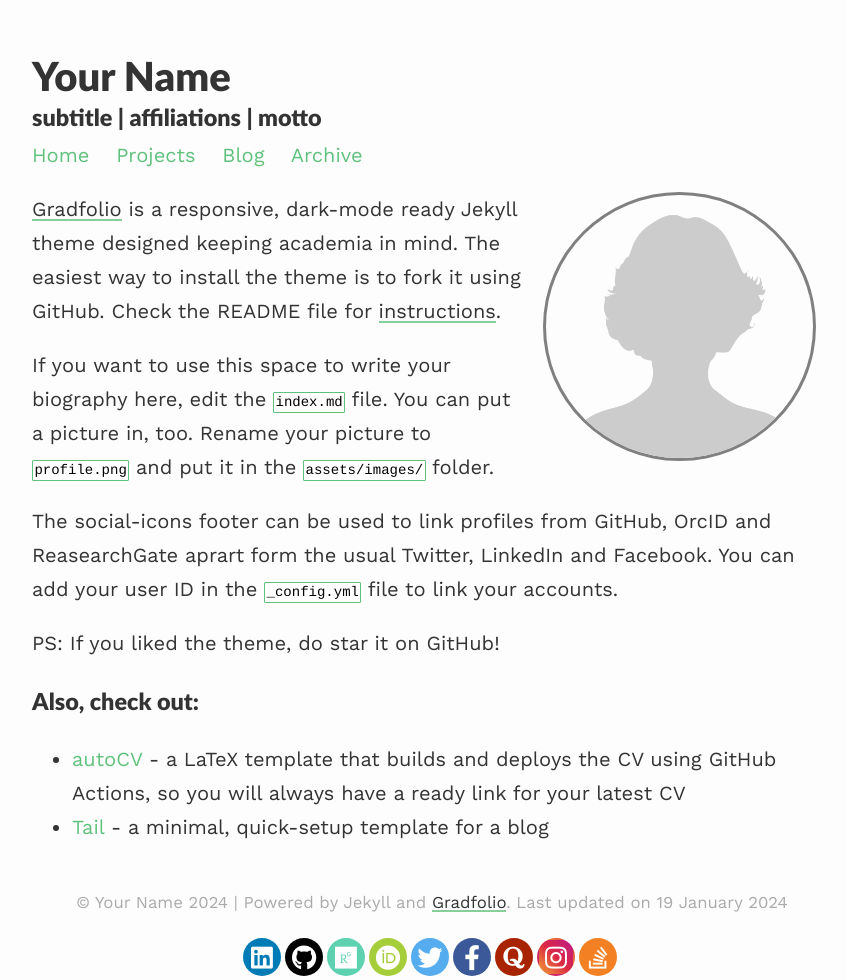
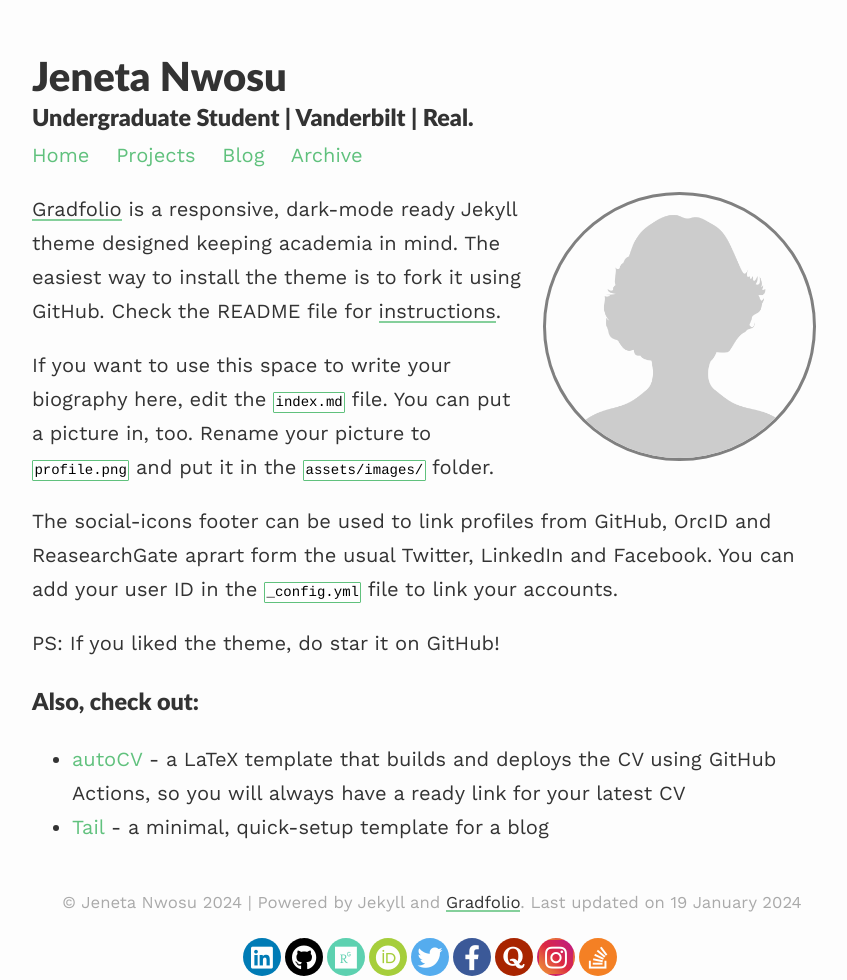
Before and after one commit to jadannanwosu/jeneta-website, a Jekyll site: the page built from index.md, in a window 1280 px wide. Shown: the whole page, without its empty margins (208-1055 px from the left). Built offline with Jekyll 4.4.1, drawn with Linux system fonts in a browser that asks for light colours; nearby versions of some CDN libraries.

Commit message:
basic biographical details

```diff
--- a/_config.yml
+++ b/_config.yml
@@ -1,11 +1,11 @@
 ### your site title here
 
-title: Your Name
-description: subtitle | affiliations | motto
+title: Jeneta Nwosu
+description: Undergraduate Student | Vanderbilt | Real.
 
-baseurl: /gradfolio #name of GitHub repository
-url: "" #custom url to be used instead of GitHub repository
-email: #
+baseurl: "" #name of GitHub repository
+url: "jadannanwosu.com" #custom url to be used instead of GitHub repository
+email: # no thanks to spam
 
 # Pagination
 paginate: 4
@@ -13,10 +13,10 @@ permalink: /blog/:year/:title/
 paginate_path: /blog/page:num/
 
 # Social media links in footer
-twitter: "#"
-linkedin: "#"
+twitter: "https://twitter.com/JenetaNwosu"
+linkedin: "https://www.linkedin.com/in/jeneta-nwosu-76300426b/"
 stackoverflow: "#"
-github: "#"
+github: "https://github.com/jadannanwosu/"
 researchgate: "#"
 orcid: "#"
 quora: "#"
```
